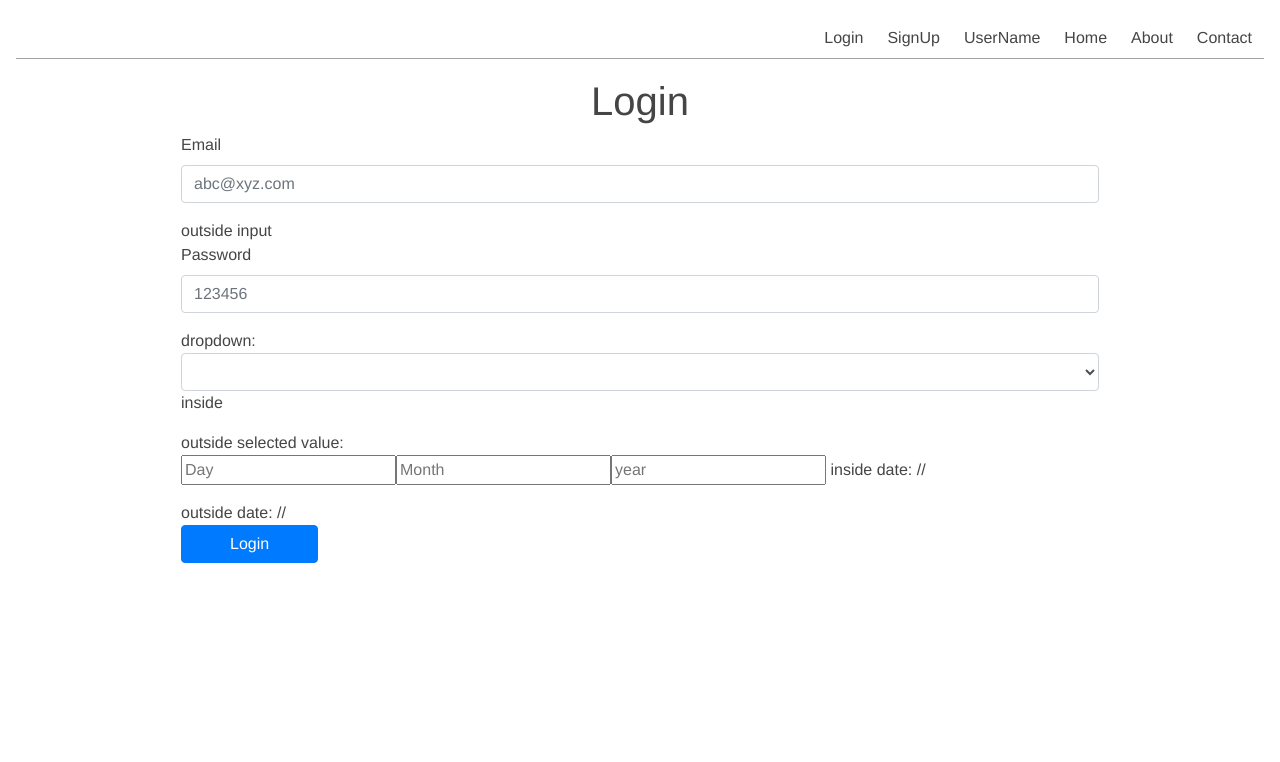
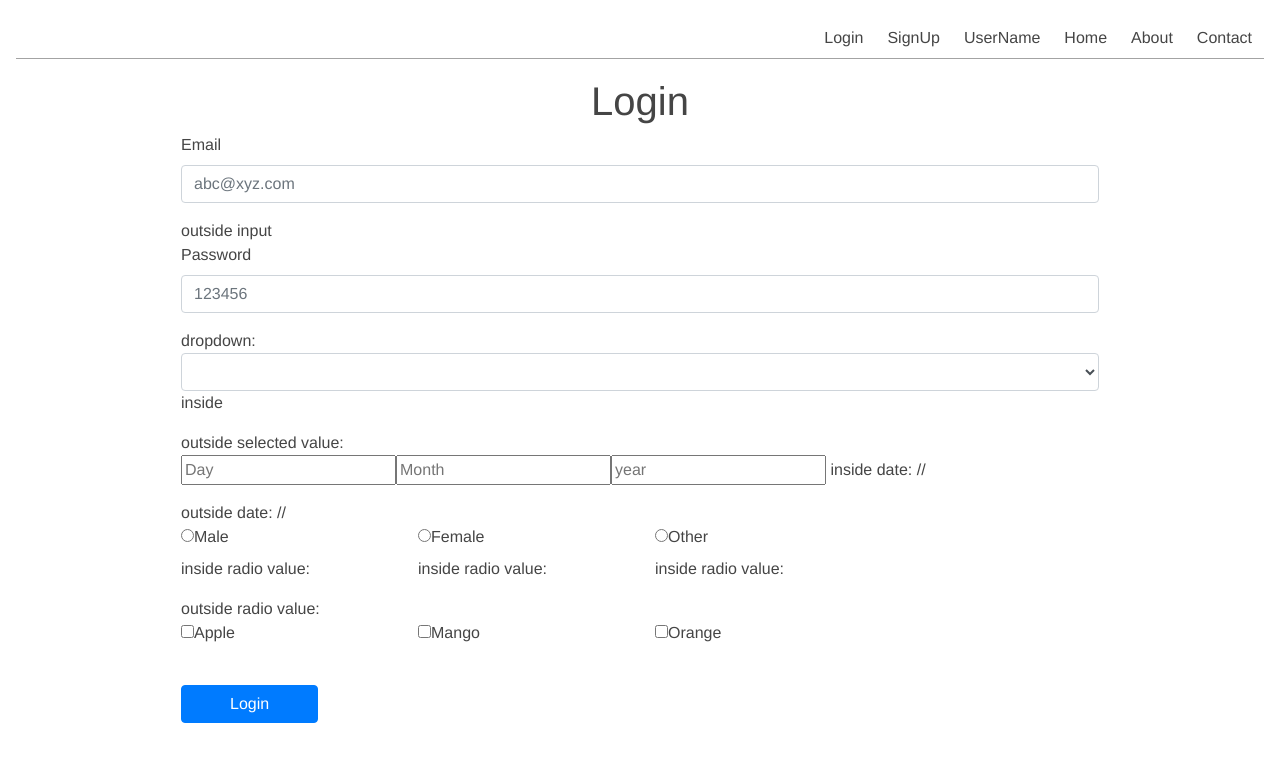
Before and after one commit to hareeshcs33/auto-car-shop-app, a Vue app: page /login in a window 1280 px wide. Shown: the top 762 px of the page. Built offline with nearby package versions, Linux system fonts and the light colour scheme.

Commit message:
checkbox added

```diff
--- a/src/components/login.vue
+++ b/src/components/login.vue
@@ -22,7 +22,7 @@
           <drop-down
             label="dropdown"
             v-model="selectOption"
-            :options="options"
+            :options="fruitOptions"
             @input="getValue"
           ></drop-down>
           outside selected value: {{ selectOption }}
@@ -31,9 +31,38 @@
           <date-picker v-model="date"></date-picker>
           outside date: {{ date.day }}/{{ date.month }}/{{ date.year }}
         </div>
+        <div class="row">
+          <radio
+            v-for="(option, index) in genderOptions"
+            class="col-3"
+            name="radio_option_group"
+            :label="option.text"
+            :value="selectVal"
+            :index="index"
+            :key="index"
+            @change="changeValue"
+          ></radio>
+        </div>
+        <div>outside radio value: {{ selectVal }}</div>
+        <div class="row">
+          <checkbox
+            v-for="(option, index) in fruitOptions"
+            class="col-3"
+            :label="option.text"
+            :value="option.value"
+            :index="index"
+            :key="index"
+            @input="updateValue"
+          ></checkbox>
+        </div>
         <button class="btn btn-primary px-5 d-block" @click="login">
           Login
         </button>
+        <!-- <div>
+          <action-link destination="#" class="btn btn-default"
+            >Login</action-link
+          >
+        </div> -->
       </div>
     </div>
   </div>
@@ -42,6 +71,9 @@
 import InputText from "../shared/input-text.vue";
 import DatePicker from "../shared/date-picker.vue";
 import DropDown from "../shared/drop-down.vue";
+import ActionLink from "../shared/action-link.vue";
+import Radio from "../shared/radio.vue";
+import Checkbox from "../shared/checkbox.vue";
 
 export default {
   data() {
@@ -53,24 +85,43 @@ export default {
         month: null,
         year: null
       },
-      options: [
-        { text: "aaa", value: "aaa" },
-        { text: "bbb", value: "bbb" },
-        { text: "ccc", value: "ccc" }
+      fruitOptions: [
+        { text: "Apple", value: "Apple" },
+        { text: "Mango", value: "Mango" },
+        { text: "Orange", value: "Orange" }
       ],
-      selectOption: ""
+      genderOptions: [
+        { text: "Male", value: "Male" },
+        { text: "Female", value: "Female" },
+        { text: "Other", value: "Other" }
+      ],
+      selectOption: null,
+      selectVal: null
     };
   },
   methods: {
     getValue(val) {
       console.log("getValue", val);
+      this.selectOption = val;
+    },
+    changeValue(val) {
+      console.log("changeValue", val);
+      this.selectVal = val;
+    },
+    updateValue(val) {
+      console.log("outside ", val);
     },
     login() {
       console.log(
-        "email and password: ",
+        "emailId ",
         this.emailId,
+        "password: ",
         this.password,
+        "selectOption: ",
         this.selectOption,
+        "selectVal: ",
+        this.selectVal,
+        "date: ",
         this.date
       );
     }
@@ -78,7 +129,10 @@ export default {
   components: {
     InputText,
     DatePicker,
-    DropDown
+    DropDown,
+    ActionLink,
+    Radio,
+    Checkbox
   }
 };
 </script>
--- a/src/shared/action-link.vue
+++ b/src/shared/action-link.vue
@@ -1,3 +1,18 @@
 <template>
-  <div></div>
+  <div>
+    <router-link to="#" :class="cssClass">
+      <slot></slot>
+    </router-link>
+  </div>
 </template>
+<script>
+export default {
+  props: {
+    cssClass: {
+      type: String,
+      default: ""
+    }
+  },
+  methods: {}
+};
+</script>
--- /dev/null
+++ b/src/shared/checkbox.vue
@@ -0,0 +1,53 @@
+<template>
+  <div class="form-group">
+    <input
+      type="checkbox"
+      :value="value"
+      :disabled="isDisabled"
+      v-model="checkboxes"
+      @change="updateValue($event.target.value)"
+    />
+    <label :for="name + '_' + index">{{ label }}</label>
+    <ul>
+      <li v-for="checkbox in checkboxes">{{ checkbox }}</li>
+    </ul>
+  </div>
+</template>
+<script>
+export default {
+  props: {
+    name: {
+      type: String,
+      default: ""
+    },
+    label: {
+      type: String,
+      default: ""
+    },
+    value: {
+      type: String,
+      default: ""
+    },
+    index: {
+      type: Number,
+      default: 0
+    },
+    isDisabled: {
+      type: Boolean,
+      default: false
+    }
+  },
+  data() {
+    return {
+      checkboxValue: null,
+      checkboxes: []
+    };
+  },
+  methods: {
+    updateValue(val) {
+      console.log("checkboxes", this.checkboxes, val);
+      this.$emit("input", val);
+    }
+  }
+};
+</script>
--- /dev/null
+++ b/src/shared/radio.vue
@@ -0,0 +1,55 @@
+<template>
+  <div class="form-group">
+    <input
+      type="radio"
+      :name="name"
+      :value="val"
+      :id="name + '_' + index"
+      v-model="radioButtonValue"
+      :disabled="isDisabled"
+    />
+    <label :for="name + '_' + index">{{ label }}</label>
+    <div>inside radio value: {{ radioButtonValue }}</div>
+  </div>
+</template>
+<script>
+export default {
+  props: {
+    name: {
+      type: String,
+      default: ""
+    },
+    label: {
+      type: String,
+      default: ""
+    },
+    value: {
+      type: String,
+      default: ""
+    },
+    val: {
+      type: String,
+      default: ""
+    },
+    index: {
+      type: Number,
+      default: 0
+    },
+    isDisabled: {
+      type: Boolean,
+      default: false
+    }
+  },
+  computed: {
+    radioButtonValue: {
+      get: function() {
+        return this.value;
+      },
+      set: function() {
+        this.$emit("change", this.label);
+        console.log("val", this.label);
+      }
+    }
+  }
+};
+</script>
```
